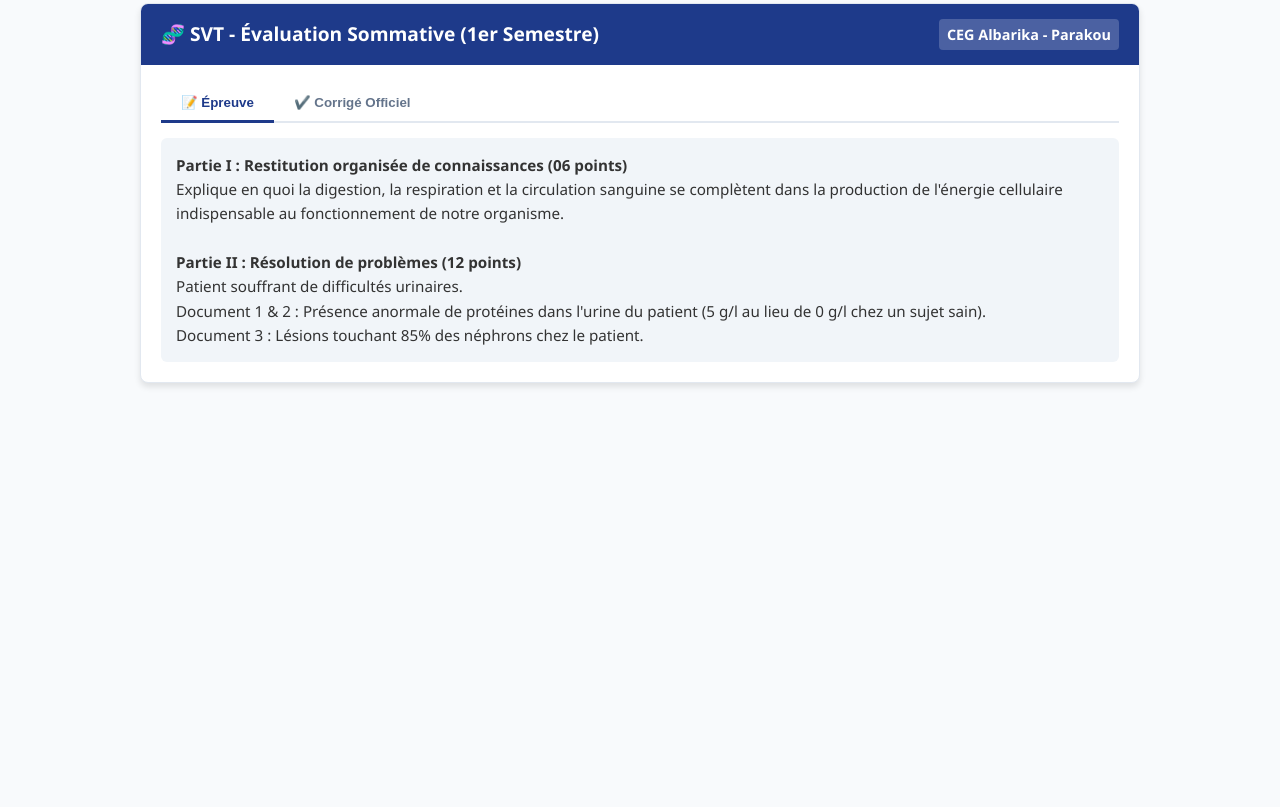
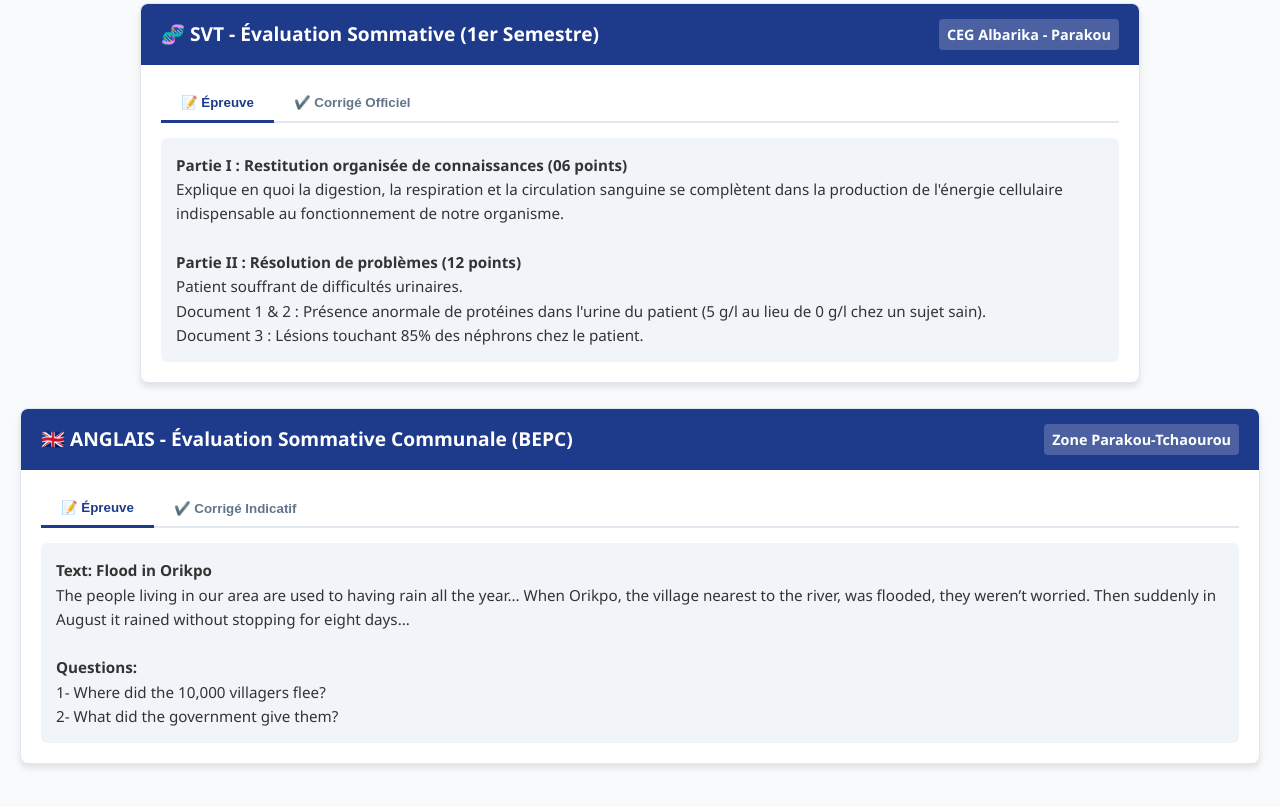
Before and after one commit to kokoudasilveira1234-hue/index.html, a plain HTML site: page Index.html in a window 1280 px wide. Shown: the part 1123-1930 px from the top of the page. Before the commit the page ends 1551 px from the top, so only its background shows below. Drawn offline with Linux system fonts and the light colour scheme.

Commit message:
Add subject card for English evaluation in Index.html

```diff
--- a/Index.html
+++ b/Index.html
@@ -247,4 +247,31 @@ function openTab(evt, tabName) {
 </script>
 
 </body>
-                                                                </html>
+            <div class="subject-card">
+        <div class="subject-header">
+            <span>🇬🇧 ANGLAIS - Évaluation Sommative Communale (BEPC)</span>
+            <span style="font-size: 0.9rem; background: rgba(255,255,255,0.2); padding: 4px 8px; border-radius: 4px;">Zone Parakou-Tchaourou</span>
+        </div>
+        <div class="subject-body">
+            <div class="tabs">
+                <button class="tab-btn active" onclick="openTab(event, 'ang-epreuve')">📝 Épreuve</button>
+                <button class="tab-btn" onclick="openTab(event, 'ang-corrige')">✔️ Corrigé Indicatif</button>
+            </div>
+
+            <div id="ang-epreuve" class="tab-content active">
+                <pre><strong>Text: Flood in Orikpo</strong>
+The people living in our area are used to having rain all the year... When Orikpo, the village nearest to the river, was flooded, they weren’t worried. Then suddenly in August it rained without stopping for eight days...
+
+<strong>Questions:</strong>
+1- Where did the 10,000 villagers flee?
+2- What did the government give them?</pre>
+            </div>
+
+            <div id="ang-corrige" class="tab-content">
+                <pre><strong>Answers:</strong>
+1- More than 10,000 villagers fled into nearby villages.
+2- The government gave them shelter and food.</pre>
+            </div>
+        </div>
+            </div>
+</html>
```
